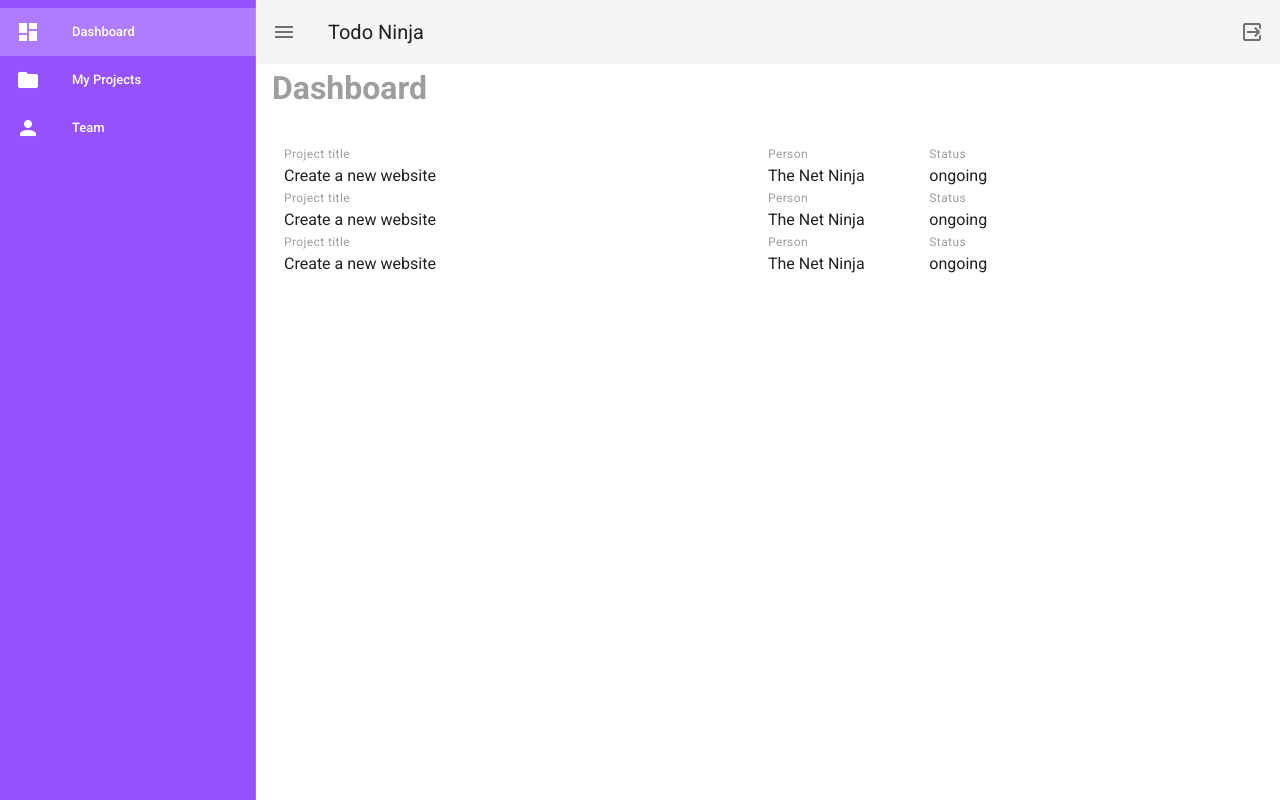
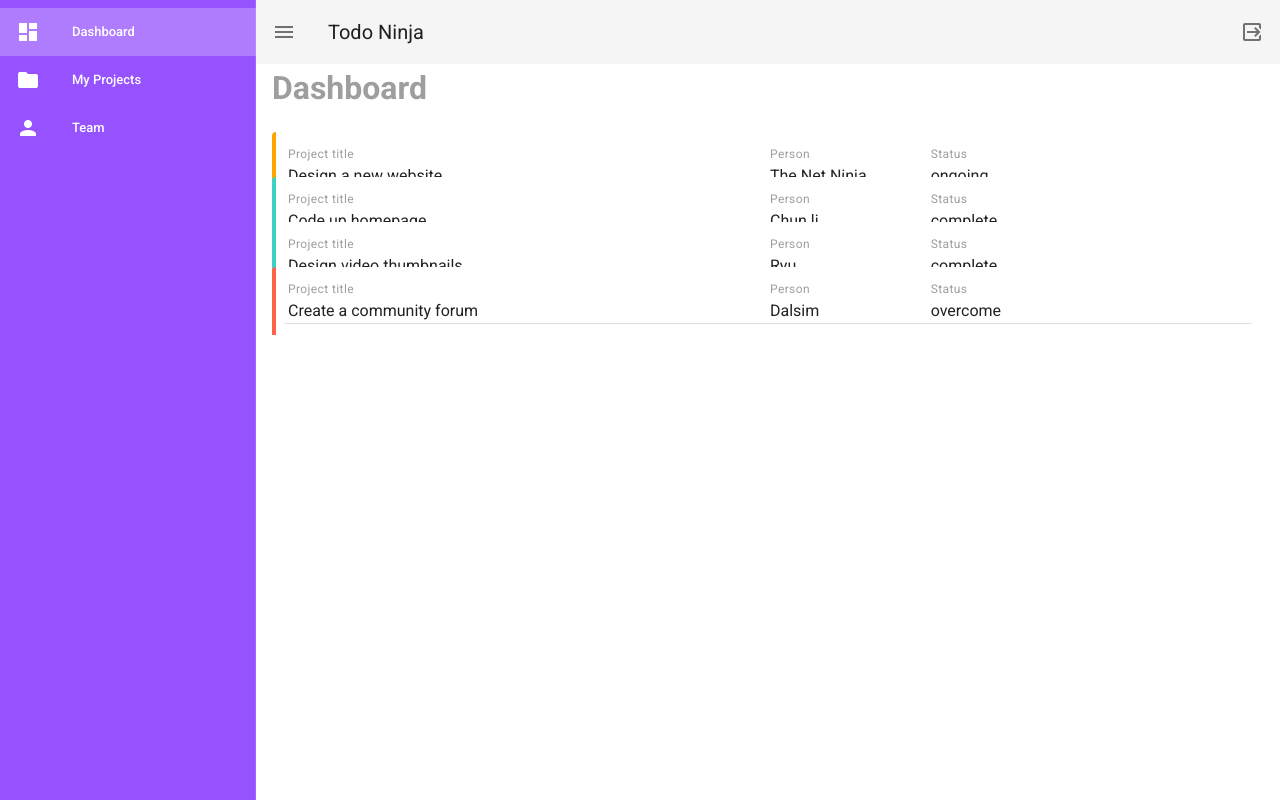
Before and after one commit to boyet007/todo-ninja, a Vue app: page / in a window 1280 px wide. Built offline with nearby package versions, Linux system fonts and the light colour scheme.

Commit message:
Dummy Data

```diff
--- a/src/views/Home.vue
+++ b/src/views/Home.vue
@@ -2,52 +2,23 @@
   <div class="dashboard">
     <h1 class="subheading grey--text">Dashboard</h1>
     <v-container class="my-5">
-      <v-card flat class="pa-3">
-        <v-layout row wrap>
+      <v-card flat v-for="(project, index) in projects" :key="index">
+        <v-layout row wrap :class="`pa-3 project ${project.status}`">
           <v-flex xs12 md6>
             <div class="caption grey--text">Project title</div>
-            <div>Create a new website</div>
+            <div>{{ project.title }}</div>
           </v-flex>
           <v-flex xs6 sm4 md2>
             <div class="caption grey--text">Person</div>
-            <div>The Net Ninja</div>
+            <div>{{ project.person }}</div>
           </v-flex>
           <v-flex xs2 sm4 md2>
             <div class="caption grey--text">Status</div>
-            <div>ongoing</div>
+            <div>{{ project.status }}</div>
           </v-flex>
+        </v-layout>
+        <v-divider />
 
-        </v-layout>
-        <v-layout row wrap>
-          <v-flex xs12 md6>
-            <div class="caption grey--text">Project title</div>
-            <div>Create a new website</div>
-          </v-flex>
-          <v-flex xs6 sm4 md2>
-            <div class="caption grey--text">Person</div>
-            <div>The Net Ninja</div>
-          </v-flex>
-          <v-flex xs2 sm4 md2>
-            <div class="caption grey--text">Status</div>
-            <div>ongoing</div>
-          </v-flex>
-
-        </v-layout>
-        <v-layout row wrap>
-          <v-flex xs12 md6>
-            <div class="caption grey--text">Project title</div>
-            <div>Create a new website</div>
-          </v-flex>
-          <v-flex xs6 sm4 md2>
-            <div class="caption grey--text">Person</div>
-            <div>The Net Ninja</div>
-          </v-flex>
-          <v-flex xs2 sm4 md2>
-            <div class="caption grey--text">Status</div>
-            <div>ongoing</div>
-          </v-flex>
-
-        </v-layout>
       </v-card>
     </v-container>
   </div>
@@ -56,5 +27,21 @@
 <script>
 export default {
   name: 'Home',
+  data() {
+    return {
+      projects: [
+        { title: 'Design a new website', person: 'The Net Ninja', due: '1st Jan 2019', status: 'ongoing', content: 'Lorem Ipsum Lorem Ipsum Lorem Ipsum Lorem Ipsum Lorem Ipsum Lorem Ipsum Lorem Ipsum Lorem Ipsum ' },
+        { title: 'Code up homepage', person: 'Chun li', due: '10th Jan 2019', status: 'complete', content: 'Lorem Ipsum Lorem Ipsum Lorem Ipsum Lorem Ipsum Lorem Ipsum Lorem Ipsum Lorem Ipsum Lorem Ipsum ' },
+        { title: 'Design video thumbnails', person: 'Ryu', due: '20th Dec 2018', status: 'complete', content: 'Lorem Ipsum Lorem Ipsum Lorem Ipsum Lorem Ipsum Lorem Ipsum Lorem Ipsum Lorem Ipsum Lorem Ipsum ' },
+        { title: 'Create a community forum', person: 'Dalsim', due: '20th Oct 2018', status: 'overcome', content: 'Lorem Ipsum Lorem Ipsum Lorem Ipsum Lorem Ipsum Lorem Ipsum Lorem Ipsum Lorem Ipsum Lorem Ipsum ' },
+      ]
+    }
+  }
 }
 </script>
+
+<style>
+  .project.complete { border-left: 4px solid #3cd1c2; }
+  .project.ongoing { border-left: 4px solid orange; }
+  .project.overcome { border-left: 4px solid tomato; }
+</style>
```
